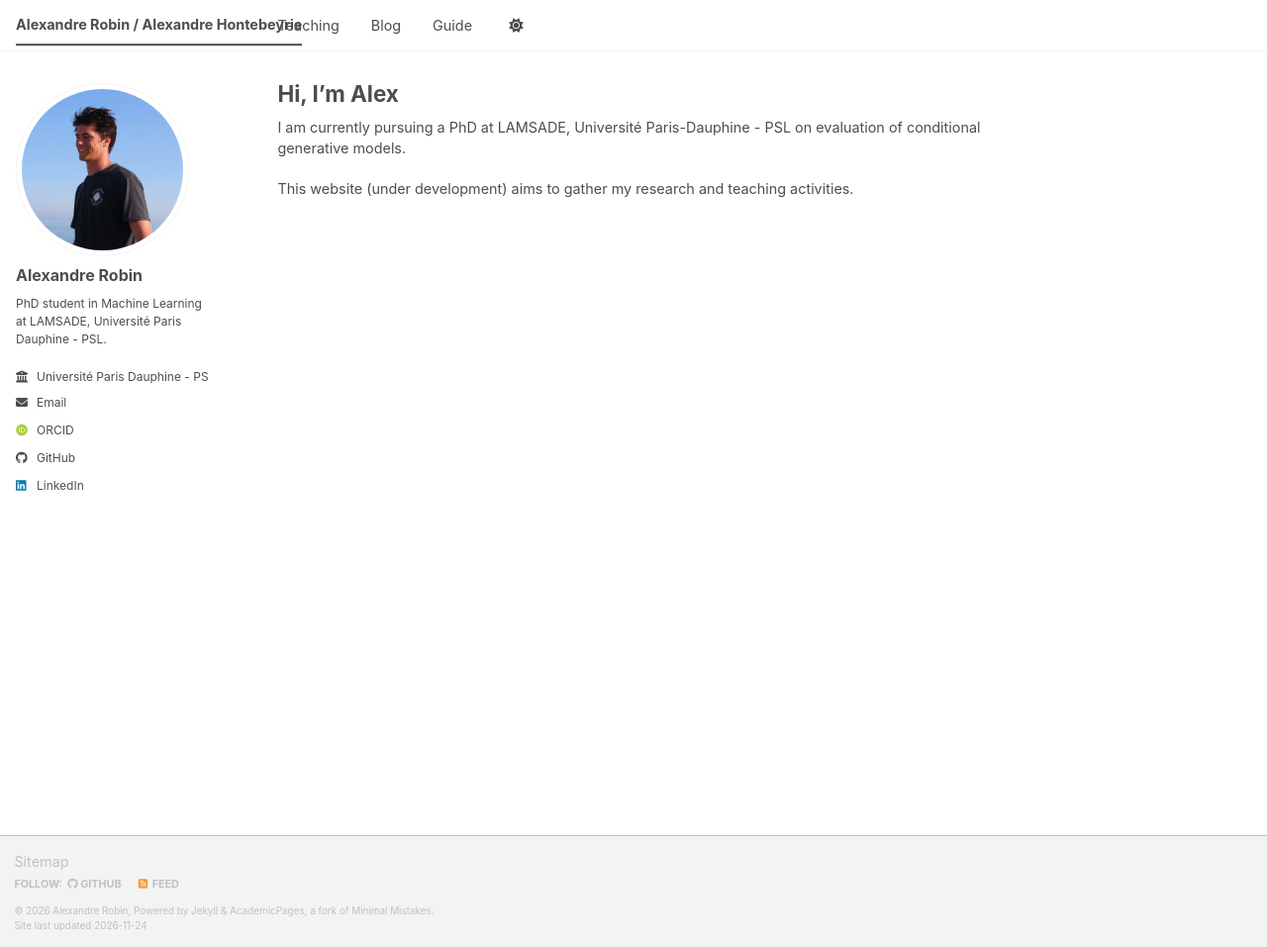
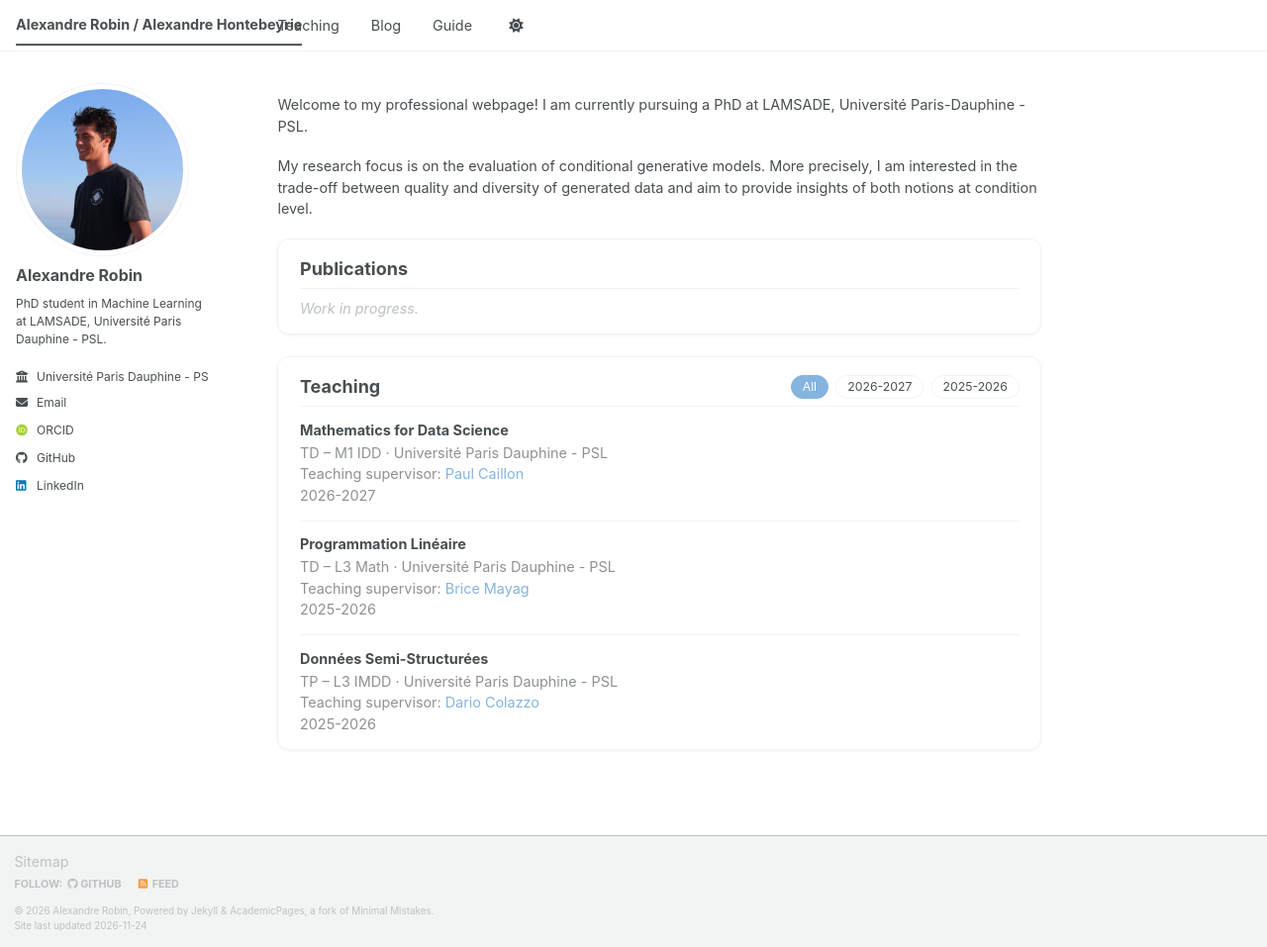
Before and after one commit to alexrob123/alexrob123.github.io, a Jekyll site: the page built from _pages/about.md, in a window 1280 px wide and 957 px high. Shown: the whole window at 99% size. Built offline with Jekyll 4.4.1, drawn with Linux system fonts in a browser that asks for light colours; some web fonts are replaced; a script bundle is joined from its source files by our own code; library files that are not in the unit come from our copies.

Commit message:
Redesign homepage with Publications and Teaching sections
- Rewrite the bio and add an #about anchor
- Publications and Teaching sections in rounded boxes
- Teaching: course name, type/level/university, supervisor link and
  academic year, with academic-year filter buttons next to the title
- Show 'Work in progress.' when there are no publications
- Blog section kept but commented out

Co-Authored-By: Claude Opus 5.5 <noreply@anthropic.com>

```diff
--- a/_pages/about.md
+++ b/_pages/about.md
@@ -1,15 +1,97 @@
 ---
 permalink: /
-title: "Hi, I’m Alex"
+title: ""
 author_profile: true
 redirect_from:
   - /about/
   - /about.html
 ---
 
-I am currently pursuing a PhD at LAMSADE, Université Paris-Dauphine - PSL on evaluation of conditional generative models.
+<div id="about" class="home-anchor"></div>
 
-This website (under development) aims to gather my research and teaching activities.
+Welcome to my professional webpage!
+I am currently pursuing a PhD at LAMSADE, Université Paris-Dauphine - PSL.
+
+My research focus is on the evaluation of conditional generative models.
+More precisely, I am interested in the trade-off between quality and diversity of generated data and aim to provide insights of both notions at condition level.
+
+
+<div class="home-section" id="publications" markdown="1">
+
+## Publications
+
+{% assign publication_items = site.publications | sort: "date" | reverse %}
+{% if publication_items.size == 0 %}
+<p class="home-empty">Work in progress.</p>
+{% endif %}
+{% for pub in publication_items %}
+<div class="publication-item">
+<h3><a href="{{ pub.url | relative_url }}">{{ pub.title }}</a></h3>
+<p>{% if pub.authors %}{{ pub.authors }}<br>{% endif %}{{ pub.venue }}, {{ pub.date | date: "%Y" }}{% if pub.paperurl %}<br><a href="{{ pub.paperurl }}">PDF</a>{% endif %}</p>
+</div>
+{% endfor %}
+
+{% if publication_items.size > 0 %}
+[All publications →]({{ "/publications/" | relative_url }})
+{% endif %}
+
+</div>
+
+<div class="home-section" id="teaching" markdown="1">
+
+{% assign teaching_items = site.teaching | sort: "date" | reverse %}
+{% assign academic_years = teaching_items | map: "academic_year" | compact | uniq | sort | reverse %}
+
+<div class="section-header">
+<h2>Teaching</h2>
+<div class="teaching-filters" role="group" aria-label="Filter courses by academic year">
+<button type="button" class="teaching-filter is-active" data-filter="all">All</button>
+{% for ay in academic_years %}<button type="button" class="teaching-filter" data-filter="{{ ay }}">{{ ay }}</button>
+{% endfor %}
+</div>
+</div>
+
+{% for item in teaching_items %}
+<div class="teaching-item" data-year="{{ item.academic_year }}">
+<h3><a href="{{ item.url | relative_url }}">{{ item.title }}</a></h3>
+<p class="teaching-meta">{{ item.type }} &ndash; {{ item.level }} &middot; {{ item.university }}{% if item.supervisor %}<br>Teaching supervisor: {% if item.supervisor_url %}<a href="{{ item.supervisor_url }}">{{ item.supervisor }}</a>{% else %}{{ item.supervisor }}{% endif %}{% endif %}{% if item.academic_year %}<br>{{ item.academic_year }}{% endif %}</p>
+</div>
+{% endfor %}
+
+</div>
+
+<script>
+document.addEventListener("DOMContentLoaded", function () {
+  var buttons = document.querySelectorAll(".teaching-filter");
+  var items = document.querySelectorAll(".teaching-item");
+  buttons.forEach(function (button) {
+    button.addEventListener("click", function () {
+      var filter = button.getAttribute("data-filter");
+      buttons.forEach(function (b) { b.classList.toggle("is-active", b === button); });
+      items.forEach(function (item) {
+        item.hidden = filter !== "all" && item.getAttribute("data-year") !== filter;
+      });
+    });
+  });
+});
+</script>
+
+{% comment %} Blog section hidden. Remove this comment/endcomment pair to show it again.
+<div class="home-section" id="blog" markdown="1">
+
+## Blog
+
+{% for post in site.posts limit: 3 %}
+<div class="blog-item">
+<h3><a href="{{ post.url | relative_url }}">{{ post.title }}</a></h3>
+<p>{{ post.date | date: "%b %Y" }}{% if post.description %}<br>{{ post.description }}{% endif %}</p>
+</div>
+{% endfor %}
+
+[All posts →]({{ "/blog/" | relative_url }})
+
+</div>
+{% endcomment %}
 
 <!-- ---
 permalink: /
--- a/_pages/publications.html
+++ b/_pages/publications.html
@@ -10,6 +10,10 @@ author_profile: true
 {% endif %}
 
 {% include base_path %}
+
+{% if site.publications.size == 0 %}
+  <p>Work in progress.</p>
+{% endif %}
 
 <!-- New style rendering if publication categories are defined -->
 {% if site.publication_category %}
--- /dev/null
+++ b/_sass/layout/_home.scss
@@ -0,0 +1,122 @@
+/* ==========================================================================
+   HOMEPAGE SECTIONS (rounded boxes around each section)
+   ========================================================================== */
+
+/* Keep anchored sections (/#about, /#teaching, ...) clear of the fixed top menu */
+.home-anchor,
+.home-section {
+  scroll-margin-top: 5em;
+}
+
+.home-section {
+  margin: 0 0 1.5em;
+  padding: 1em 1.5em;
+  border: 1px solid var(--global-border-color);
+  border-radius: 12px;
+  background-color: var(--global-bg-color);
+  box-shadow: 0 1px 3px rgba(0, 0, 0, 0.06);
+
+  > h2:first-child {
+    margin-top: 0.25em;
+  }
+
+  > :last-child {
+    margin-bottom: 0;
+  }
+}
+
+/* Academic-year filter buttons in the Teaching section */
+/* Section title with the filter buttons on the same line, right-aligned.
+   The line under it replaces the usual line under the h2. */
+.section-header {
+  display: flex;
+  flex-wrap: wrap;            /* buttons go below the title on narrow screens */
+  align-items: center;
+  justify-content: space-between;
+  gap: 0.5em 1em;
+  margin: 0.25em 0 1em;
+  padding-bottom: 0.5em;
+  border-bottom: 1px solid var(--global-border-color);
+
+  h2 {
+    margin: 0;
+    padding: 0;
+    border-bottom: none;
+  }
+}
+
+.teaching-filters {
+  display: flex;
+  flex-wrap: wrap;
+  gap: 0.5em;
+  margin: 0;
+}
+
+.teaching-filter {
+  padding: 0.3em 0.9em;
+  border: 1px solid var(--global-border-color);
+  border-radius: 999px;
+  background-color: transparent;
+  color: var(--global-text-color);
+  font-size: 0.85em;
+  cursor: pointer;
+  transition: background-color 0.15s, color 0.15s, border-color 0.15s;
+
+  &:hover {
+    border-color: var(--global-link-color);
+    color: var(--global-link-color);
+  }
+
+  &.is-active {
+    background-color: var(--global-link-color);
+    border-color: var(--global-link-color);
+    color: #fff;
+  }
+}
+
+/* Spacing for the course / post entries inside a section */
+/* Course titles: text color (black in light mode) instead of the link color */
+.teaching-item h3 a,
+.teaching-item h3 a:visited {
+  color: var(--global-text-color);
+}
+
+.teaching-item h3 a:hover {
+  color: var(--global-link-color);
+}
+
+/* Thin line between courses. Only drawn above a course that has another
+   visible course before it, so it stays correct when the year filter hides some. */
+.teaching-item:not([hidden]) ~ .teaching-item:not([hidden]) {
+  border-top: 1px solid var(--global-border-color);
+  padding-top: 0.5em;
+}
+
+/* Lines under the course title (type/level/university, supervisor, academic year) */
+.teaching-meta {
+  font-size: 0.85em;
+  /* grey: 62% text color + 38% background, so it also works in dark mode.
+     Lower the % for lighter, raise it for darker.
+     Links inside (supervisor names) keep the link color. */
+  color: #808080;
+  color: color-mix(in srgb, var(--global-text-color) 62%, var(--global-bg-color));
+}
+
+.home-empty {
+  color: var(--global-text-color-light);
+  font-style: italic;
+}
+
+.publication-item,
+.teaching-item,
+.blog-item {
+  margin-bottom: 1em;
+
+  h3 {
+    margin: 0.5em 0 0.25em;
+  }
+
+  p {
+    margin: 0;
+  }
+}
--- a/assets/css/main.scss
+++ b/assets/css/main.scss
@@ -36,6 +36,7 @@
     "layout/archive",
     "layout/sidebar",
     "layout/json_cv",
+    "layout/home",
     "layout/custom",
 
     "vendor/font-awesome/fontawesome",
```
